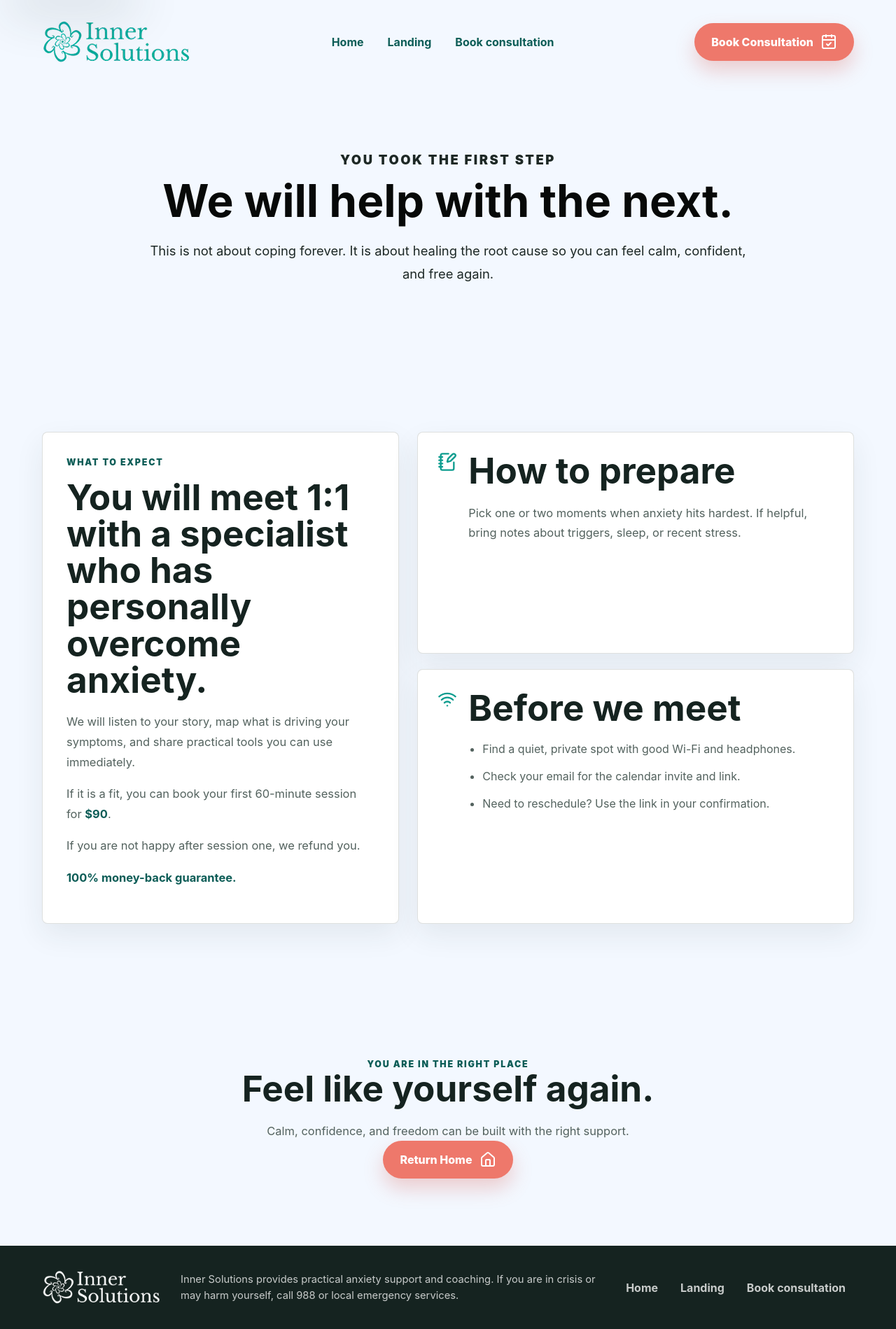
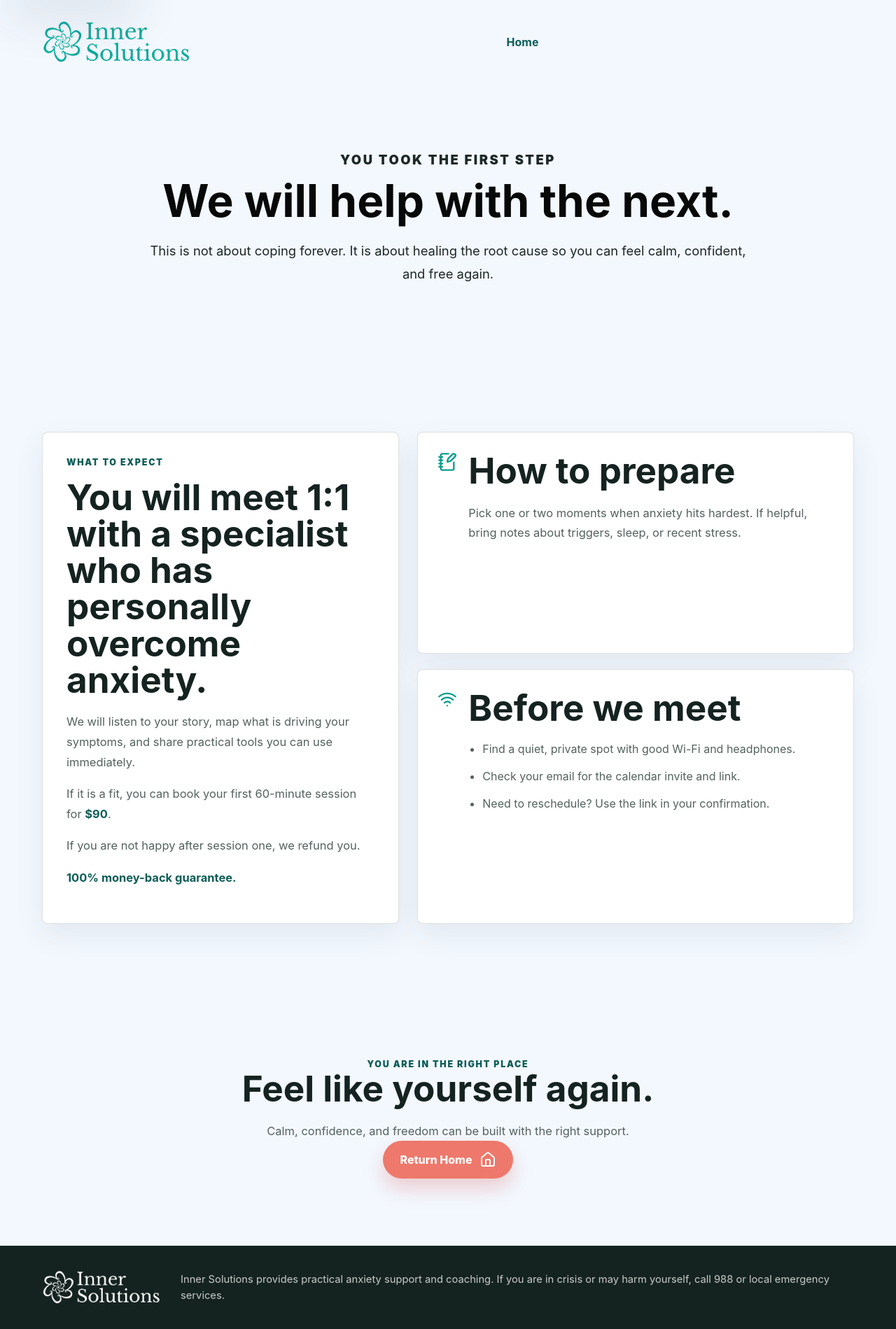
Before and after one commit to ecirak42/innersolutionsacademy.com, a plain HTML site: page thank-you/index.html in a window 1280 px wide. Shown: the whole page at 70% size. Drawn offline with nearby package versions, Linux system fonts and the light colour scheme.

Commit message:
Hide funnel-only page links

```diff
--- a/styles.css
+++ b/styles.css
@@ -605,7 +605,7 @@ section:not(.hero) {
 
 .footer-grid {
   display: grid;
-  grid-template-columns: auto 1fr auto;
+  grid-template-columns: auto 1fr;
   gap: 28px;
   align-items: center;
 }
--- a/thank-you/index.html
+++ b/thank-you/index.html
@@ -26,13 +26,7 @@
       </button>
       <nav class="nav-links" id="site-menu" aria-label="Main pages">
         <a href="/">Home</a>
-        <a href="/landing">Landing</a>
-        <a href="/learnmore">Book consultation</a>
       </nav>
-      <a class="nav-cta" href="/learnmore">
-        <span>Book Consultation</span>
-        <i data-lucide="calendar-check" aria-hidden="true"></i>
-      </a>
     </header>
 
     <main id="main">
@@ -100,11 +94,6 @@
           <img src="/assets/inner-solutions-logo.webp" alt="Inner Solutions">
         </a>
         <p>Inner Solutions provides practical anxiety support and coaching. If you are in crisis or may harm yourself, call 988 or local emergency services.</p>
-        <div class="footer-links">
-          <a href="/">Home</a>
-          <a href="/landing">Landing</a>
-          <a href="/learnmore">Book consultation</a>
-        </div>
       </div>
     </footer>
   </body>
```
Also changed, not shown: index.html (+0 -5 lines), landing/index.html (+0 -5 lines), learnmore/index.html (+0 -7 lines).
